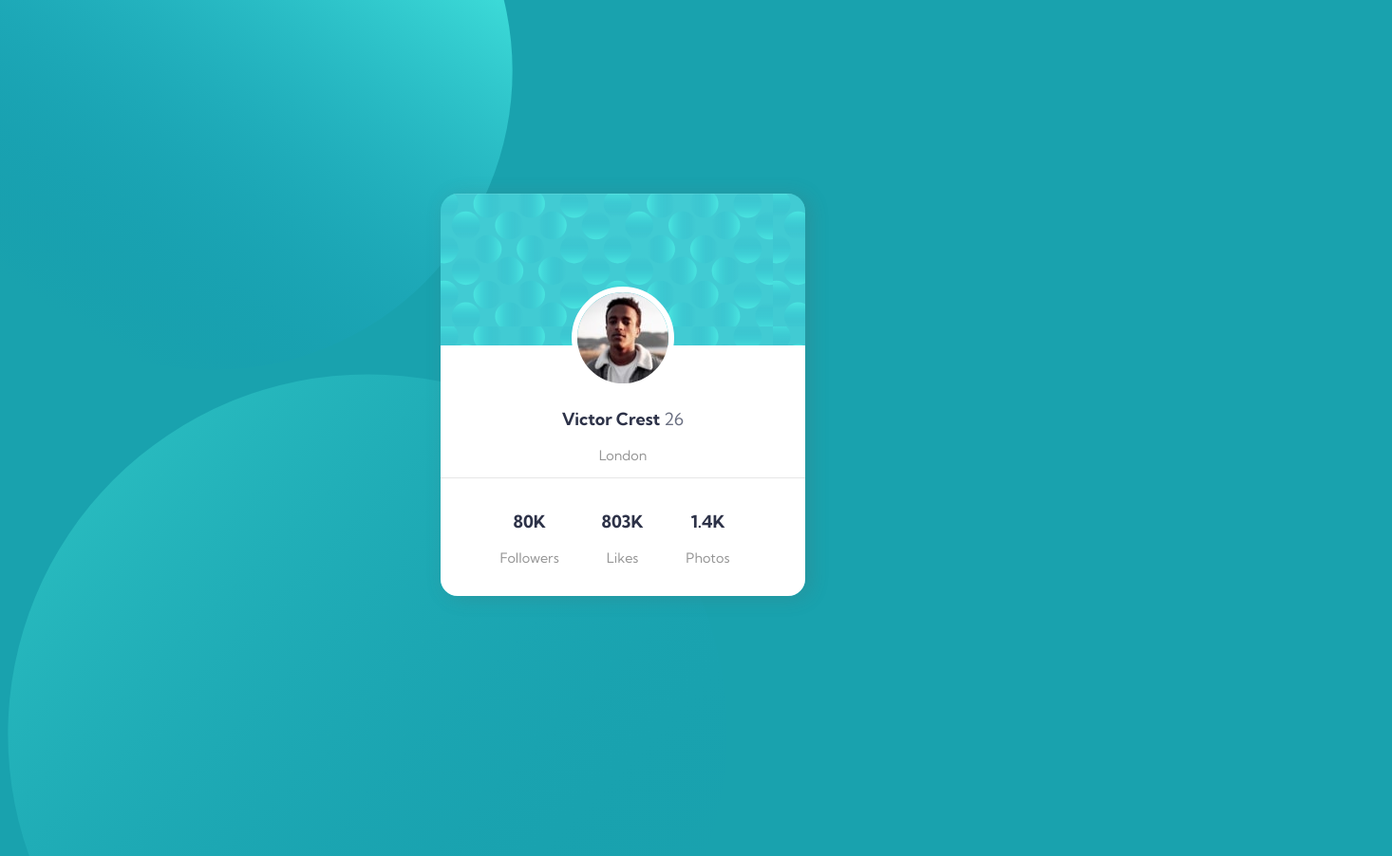
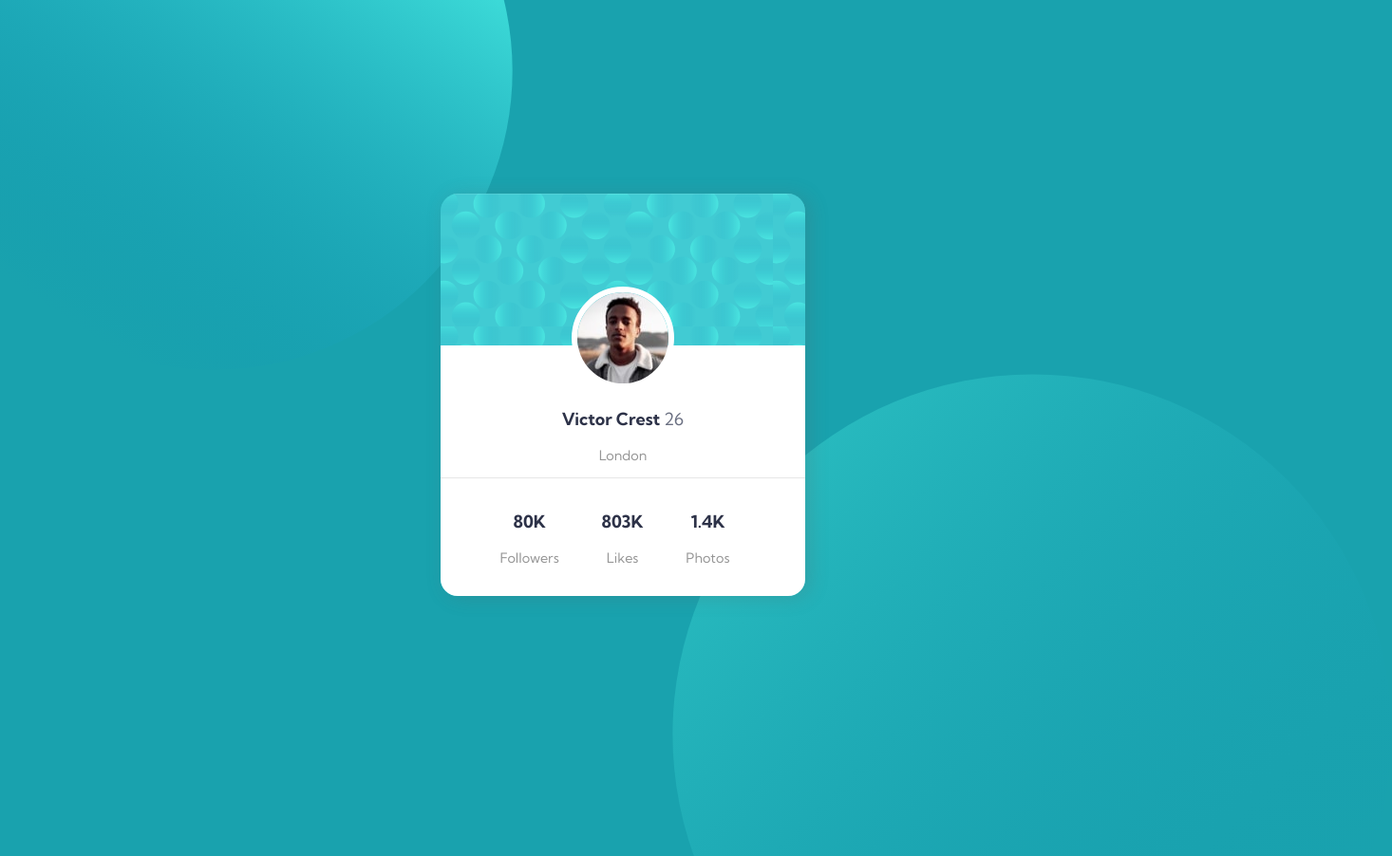
Before and after one commit to mcgillshakore/FM-Profile_Card_Component, a plain HTML site: page index.html in a window 1280 px wide. Shown: the top 902 px of the page at 95% size, 1466 px wide, since content can reach past the window. Drawn offline with Linux system fonts and the light colour scheme.

Commit message:
final setup

```diff
--- a/style.css
+++ b/style.css
@@ -28,7 +28,7 @@ body {
 #bg-cir-bottom {
     position: relative;
     width: 60%;
-    bottom: 250px;`
+    bottom: 250px;
     left: 700px;
 }
 
```
